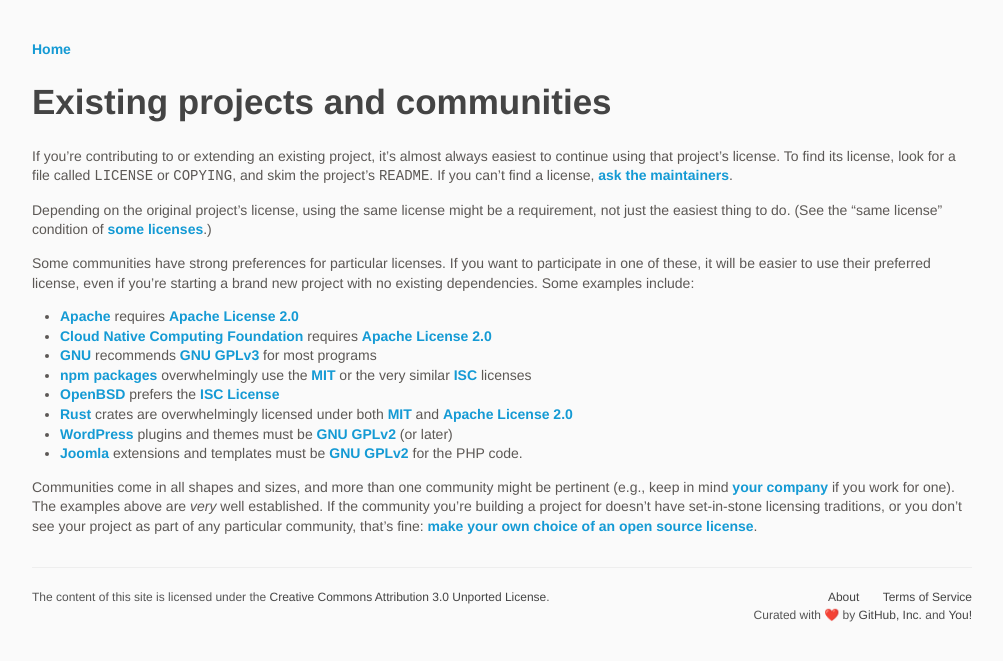
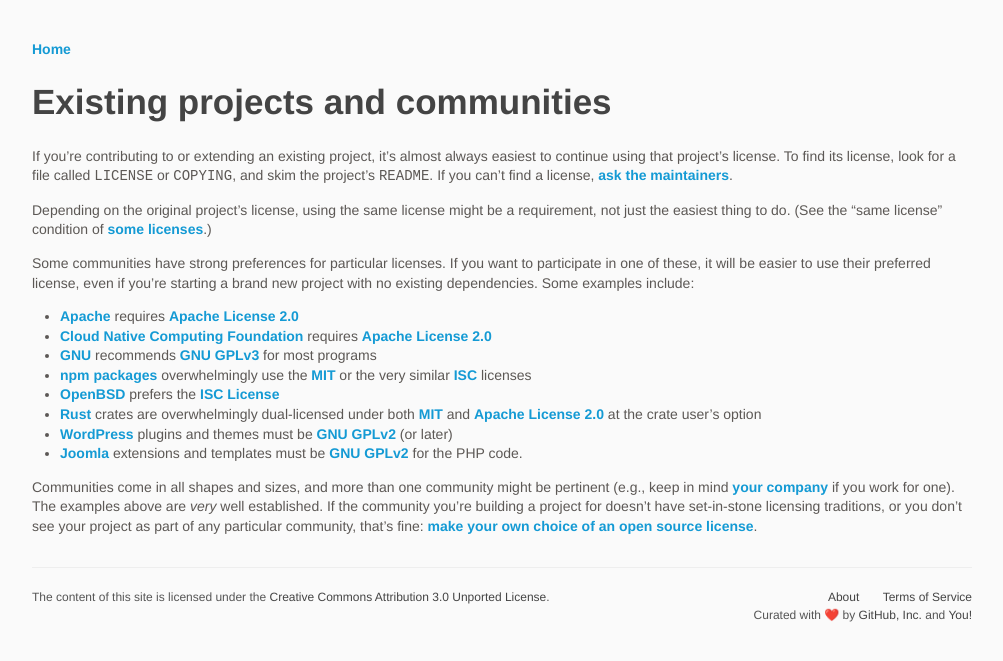
Before and after one commit to github/choosealicense.com, a Jekyll site: the page built from community.md, in a window 1280 px wide. Shown: the top 661 px of the page, without its empty margins (138-1141 px from the left). Built offline with Jekyll 4.4.1, drawn with Linux system fonts in a browser that asks for light colours; some web fonts are replaced.

Commit message:
Clarify dual-licensing of Rust crates

```diff
--- a/community.md
+++ b/community.md
@@ -18,7 +18,7 @@
 * [GNU](https://www.gnu.org/licenses/license-recommendations.html) recommends [GNU GPLv3](/licenses/gpl-3.0/) for most programs
 * [npm packages](https://libraries.io/search?platforms=npm) overwhelmingly use the [MIT](/licenses/mit/) or the very similar [ISC](/licenses/isc) licenses
 * [OpenBSD](https://www.openbsd.org/policy.html) prefers the [ISC License](/licenses/isc/)
-* [Rust](https://rust-lang.github.io/api-guidelines/necessities.html#crate-and-its-dependencies-have-a-permissive-license-c-permissive) crates are overwhelmingly licensed under both [MIT](/licenses/mit/) and [Apache License 2.0](/licenses/apache-2.0/)
+* [Rust](https://rust-lang.github.io/api-guidelines/necessities.html#crate-and-its-dependencies-have-a-permissive-license-c-permissive) crates are overwhelmingly dual-licensed under both [MIT](/licenses/mit/) and [Apache License 2.0](/licenses/apache-2.0/) at the crate user's option
 * [WordPress](https://wordpress.org/about/license/) plugins and themes must be [GNU GPLv2](/licenses/gpl-2.0/) (or later)
 * [Joomla](https://tm.joomla.org/joomla-license-faq.html#can-i-release-an-extension-under-a-non-gpl-license) extensions and templates must be [GNU GPLv2](/licenses/gpl-2.0/) for the PHP code.
 
```
